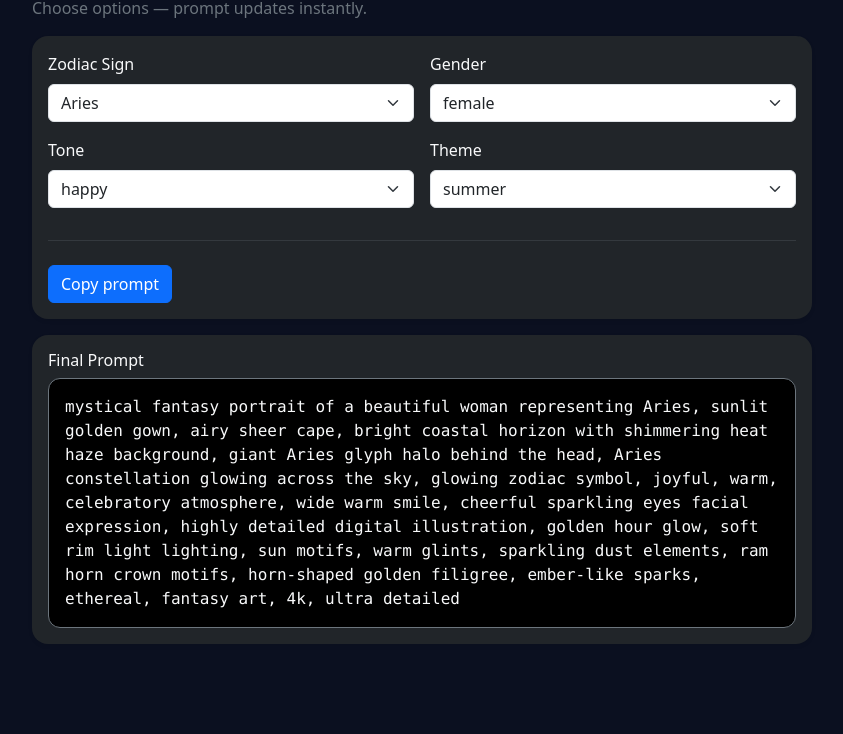
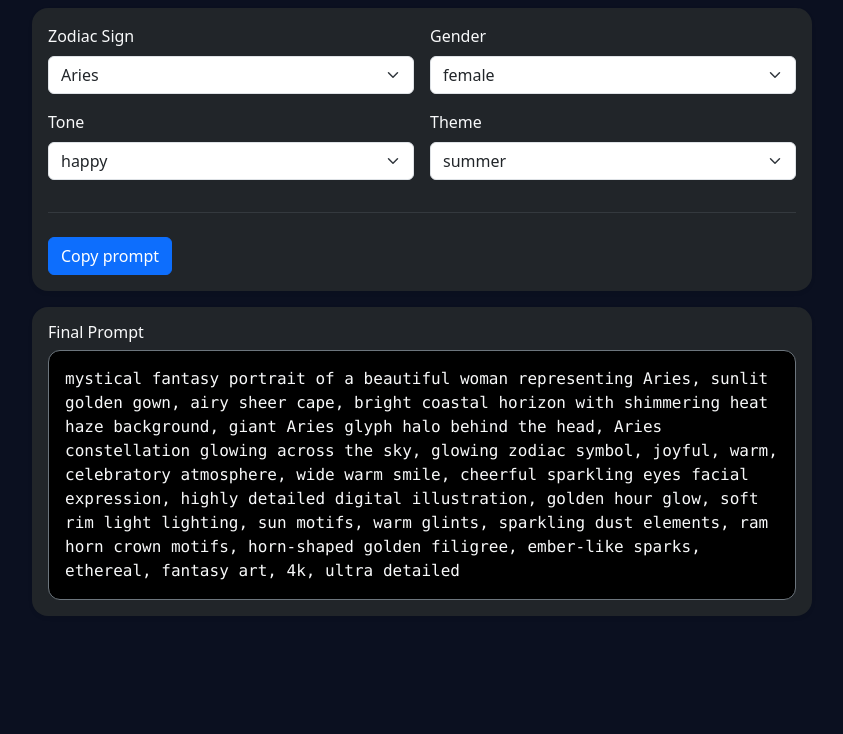
Before and after one commit to Tudeldu/zodiacPromptEngine, a plain HTML site: page index.html in a window 1280 px wide. Shown: the part 66-800 px from the top of the page, without its empty margins (218-1061 px from the left). Drawn offline with nearby package versions, Linux system fonts and the light colour scheme.

Commit message:
saved space

```diff
--- a/index.html
+++ b/index.html
@@ -18,7 +18,6 @@
         <div class="app-shell mx-auto">
             <header class="mb-3">
                 <h1 class="h3 mb-1">Zodiac Image Prompt Generator</h1>
-                <p class="text-secondary mb-0">Choose options — prompt updates instantly.</p>
             </header>
 
             <div class="card bg-dark text-light shadow-sm mb-3">
```
